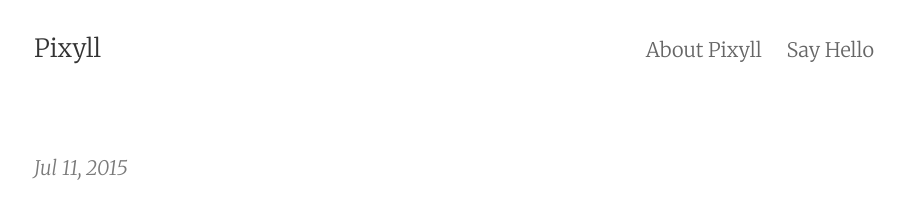
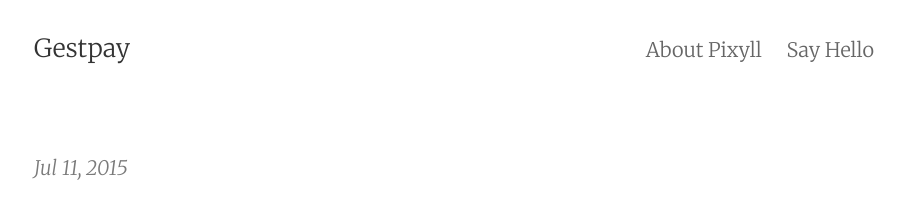
Before and after one commit to gestpay/documentation, a Jekyll site: the page built from index.html, in a window 1280 px wide. Shown: the top 201 px of the page, without its empty margins (186-1091 px from the left). Built offline with Jekyll 4.4.1, drawn with Linux system fonts in a browser that asks for light colours; the list of posts is cut into pages by our own code.

Commit message:
fix config

```diff
--- a/_config.yml
+++ b/_config.yml
@@ -1,10 +1,10 @@
 # Site settings
-title:       Pixyll
+title:       Gestpay
 email:       your_email@example.com
 author:      John Otander
 description: "A simple, beautiful theme for Jekyll that emphasizes content rather than aesthetic fluff."
-baseurl:     ""
-url:         "http://gestpay.it"
+baseurl: "/documentation"
+url: "http://gestpay.github.io/"
 date_format: "%b %-d, %Y"
 
 # Google services
```
